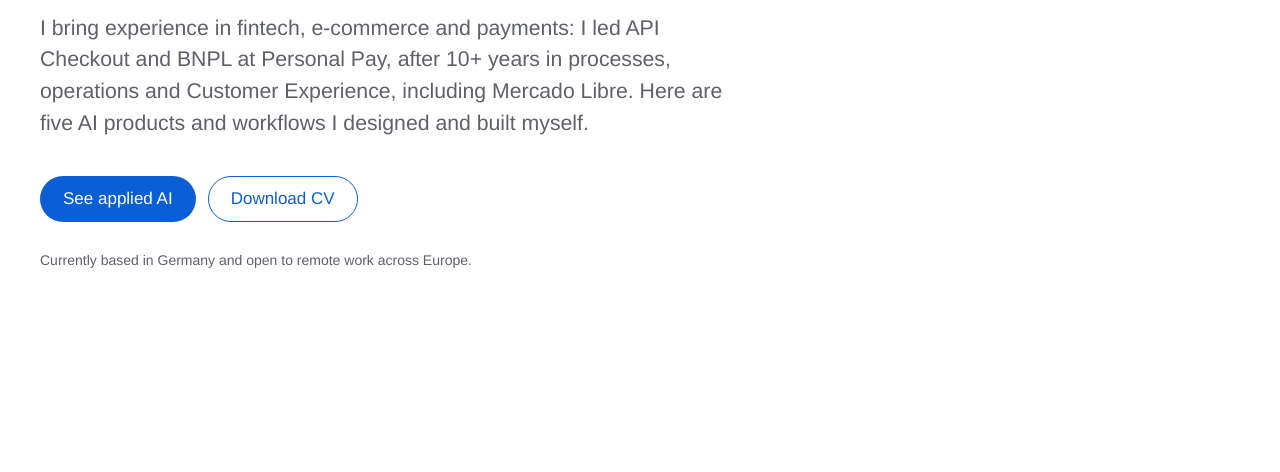
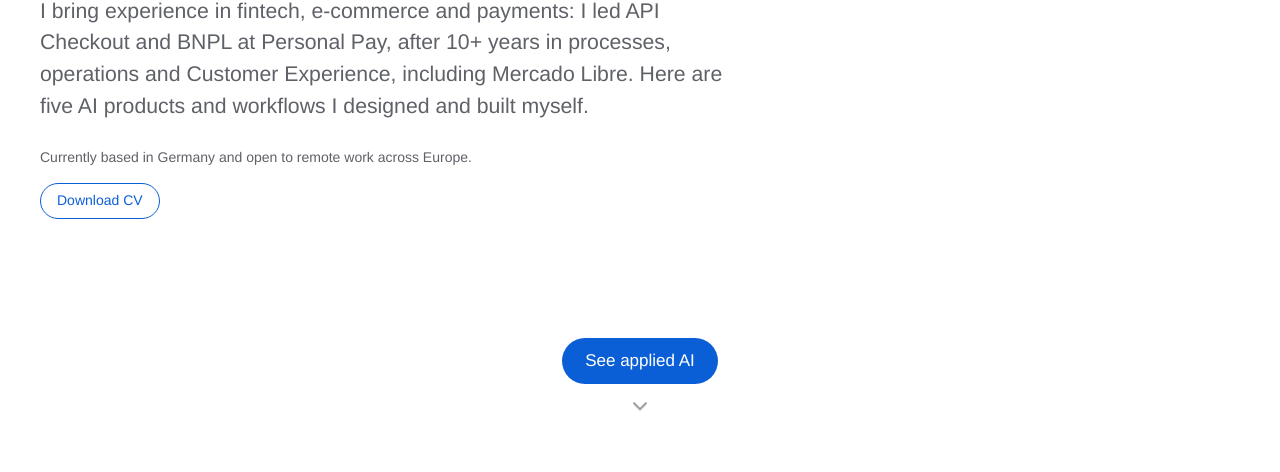
Before and after one commit to germanveron/portfolio, an Astro site: page /en in a window 1280 px wide. Shown: the part 353-825 px from the top of the page. Built offline with nearby package versions, Linux system fonts and the light colour scheme; Astro itself is replaced by a stand-in of ours.

Commit message:
Hero: centered CTA with scroll cue, smaller CV pill; cases share the text margin
Co-Authored-By: Claude Opus 5.5 <noreply@anthropic.com>

```diff
--- a/src/pages/[lang]/index.astro
+++ b/src/pages/[lang]/index.astro
@@ -32,15 +32,17 @@ const cv = lang === 'es' ? links.cvEs : links.cvEn;
 <Base t={t} other={other} title={t.meta.title} description={t.meta.description} paths={{ es: '/es/', en: '/en/' }} home>
     <main id="main">
       <section class="intro" id={t.ids.top} data-section="top">
-        <div class="wrap">
+        <div class="wrap intro-body">
           <h1>{t.intro.title.split('\n').map((line) => <span class="h1-line">{line}</span>)}</h1>
           <p class="intro-lead">{t.intro.lead}</p>
-          <div class="intro-actions">
-            <a class="btn btn-primary" href={`#${t.ids.ai}`}>{t.intro.ctaCases}</a>
-            <a class="btn btn-secondary" href={cv} download>{t.intro.ctaCv}</a>
-          </div>
           <p class="intro-location">{t.intro.location}</p>
+          <a class="btn btn-secondary btn-sm intro-cv" href={cv} download>{t.intro.ctaCv}</a>
         </div>
+        <!-- The main call to action sits at the bottom of the first screen and points down to the cases -->
+        <a class="intro-next" href={`#${t.ids.ai}`}>
+          <span class="btn btn-primary">{t.intro.ctaCases}</span>
+          <svg class="cue" aria-hidden="true" width="22" height="22" viewBox="0 0 22 22"><path d="M5 8l6 6 6-6" fill="none" stroke="currentColor" stroke-width="2" stroke-linecap="round" stroke-linejoin="round"/></svg>
+        </a>
       </section>
 
       <section class="ai" id={t.ids.ai} data-section="ai" aria-labelledby="ai-title">
@@ -64,15 +66,15 @@ const cv = lang === 'es' ? links.cvEs : links.cvEn;
 </Base>
 
 <style>
-  /* The intro fills the first screen on its own; Applied AI starts after the first scroll */
+  /* The intro fills the first screen on its own; the main CTA sits at its bottom and points down */
   .intro {
     min-height: calc(100svh - var(--nav-h));
     display: flex;
-    align-items: center;
-    padding: 64px 0 96px;
+    flex-direction: column;
+    padding: 64px 0 32px;
     scroll-margin-top: var(--nav-h);
   }
-  .intro > .wrap { width: 100%; }
+  .intro-body { width: 100%; margin-block: auto; }
   .intro h1 {
     font-size: clamp(2.6rem, 5.6vw, var(--t-4xl));
     font-weight: 680;
@@ -88,18 +90,38 @@ const cv = lang === 'es' ? links.cvEs : links.cvEn;
     line-height: 1.5;
     color: var(--graphite);
   }
-  .intro-actions { margin-top: 36px; display: flex; flex-wrap: wrap; gap: 12px; }
-  .intro-location { margin-top: 28px; font-size: var(--t-sm); color: var(--graphite); }
+  .intro-location { margin-top: 24px; font-size: var(--t-sm); color: var(--graphite); }
+  .intro-cv { margin-top: 14px; }
+
+  .intro-next {
+    align-self: center;
+    margin-top: 56px;
+    display: flex;
+    flex-direction: column;
+    align-items: center;
+    gap: 10px;
+    color: var(--graphite);
+    text-decoration: none;
+  }
+  .intro-next:hover .btn-primary { background: var(--isar-hover); }
+  .intro-next:hover { color: var(--ink); }
+  .cue { animation: cue 1.8s ease-in-out infinite; }
+  @keyframes cue {
+    0%, 100% { transform: translateY(0); opacity: 0.55; }
+    50% { transform: translateY(6px); opacity: 1; }
+  }
+  @media (prefers-reduced-motion: reduce) { .cue { animation: none; } }
 
   .ai {
     padding-top: 32px;
     padding-bottom: 128px;
     scroll-margin-top: var(--nav-h);
   }
+  /* Same outer edges as the text column, so everything shares one margin */
   .cases {
-    max-width: 1440px;
+    max-width: calc(var(--wrap) + var(--gutter) * 2);
     margin: 0 auto;
-    padding: 0 12px;
+    padding: 0 var(--gutter);
     display: grid;
     grid-template-columns: repeat(2, minmax(0, 1fr));
     gap: 12px;
@@ -110,8 +132,8 @@ const cv = lang === 'es' ? links.cvEs : links.cvEn;
     .cases { grid-template-columns: minmax(0, 1fr); }
   }
   @media (max-width: 720px) {
-    .intro { padding: 48px 0 72px; }
+    .intro { padding: 48px 0 24px; }
     .ai { padding-bottom: 88px; }
-    .cases { padding: 0 8px; gap: 8px; }
+    .cases { gap: 8px; }
   }
 </style>
--- a/src/styles/global.css
+++ b/src/styles/global.css
@@ -130,6 +130,7 @@ ul, ol { margin: 0; padding: 0; }
 .btn-primary:hover { background: var(--isar-hover); color: #fff; }
 .btn-secondary { background: transparent; color: var(--isar); border-color: var(--isar); }
 .btn-secondary:hover { background: var(--isar); color: #fff; }
+.btn-sm { min-height: 36px; padding: 0 16px; font-size: var(--t-sm); }
 
 .text-link {
   font-weight: 560;
```
